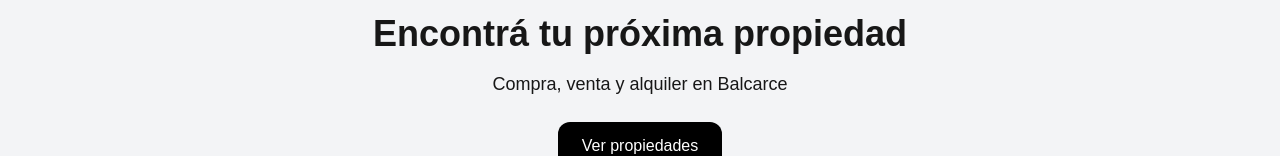
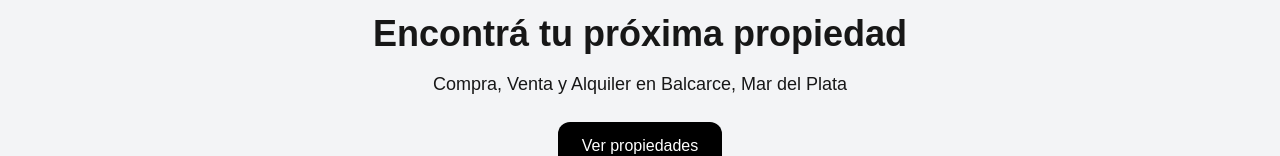
Before and after one commit to frairepropiedades/fraire-web, a Next.js app: page / in a window 1280 px wide. Shown: the part 147-303 px from the top of the page. Built offline with nearby package versions, Linux system fonts and the light colour scheme.

Commit message:
Update page.tsx

```diff
--- a/app/page.tsx
+++ b/app/page.tsx
@@ -18,7 +18,7 @@ export default function Home() {
           Encontrá tu próxima propiedad
         </h2>
         <p className="mt-4 text-lg">
-          Compra, venta y alquiler en Balcarce
+          Compra, Venta y Alquiler en Balcarce, Mar del Plata
         </p>
 
         <button className="mt-6 bg-black text-white px-6 py-3 rounded-xl">
```
